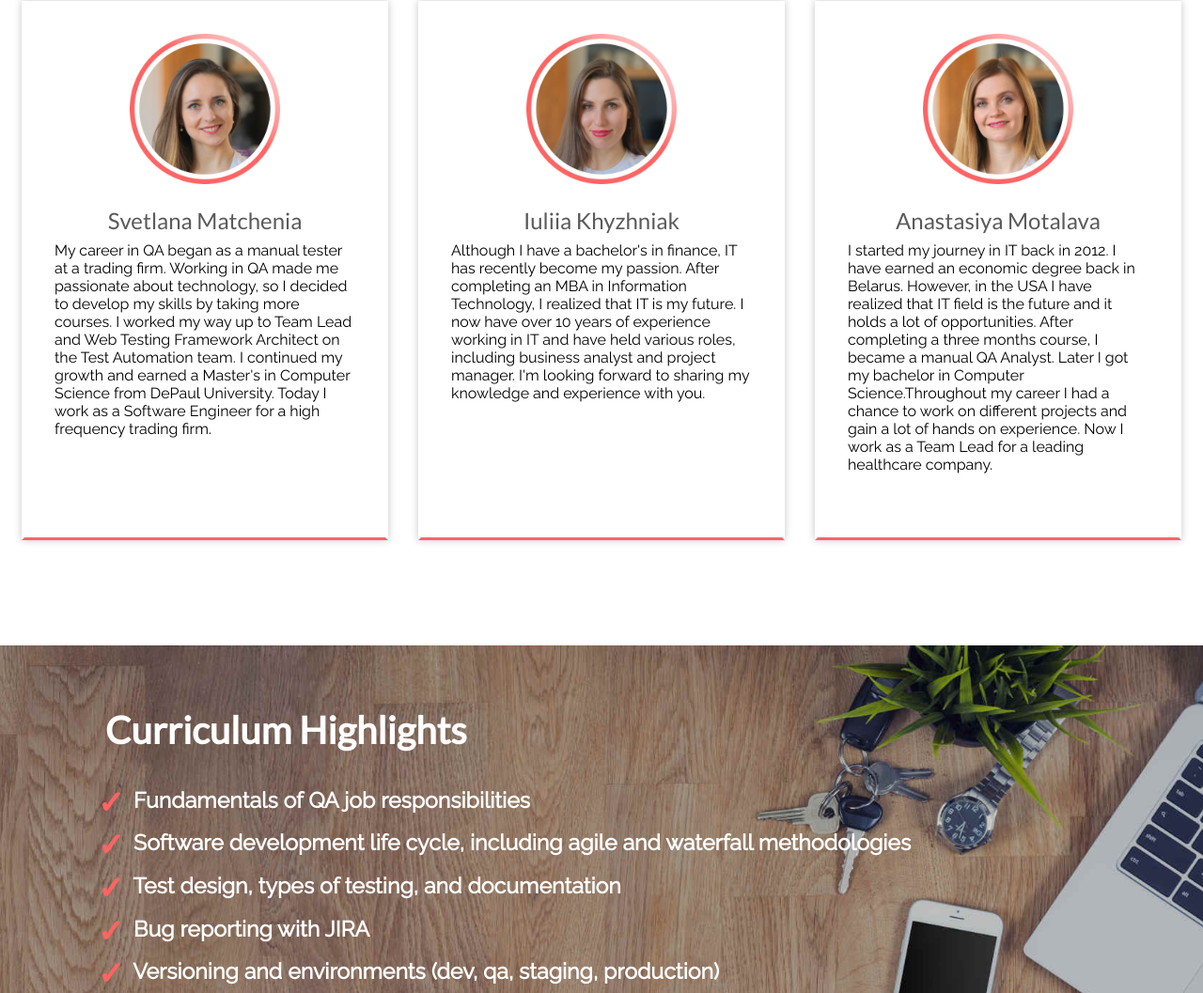
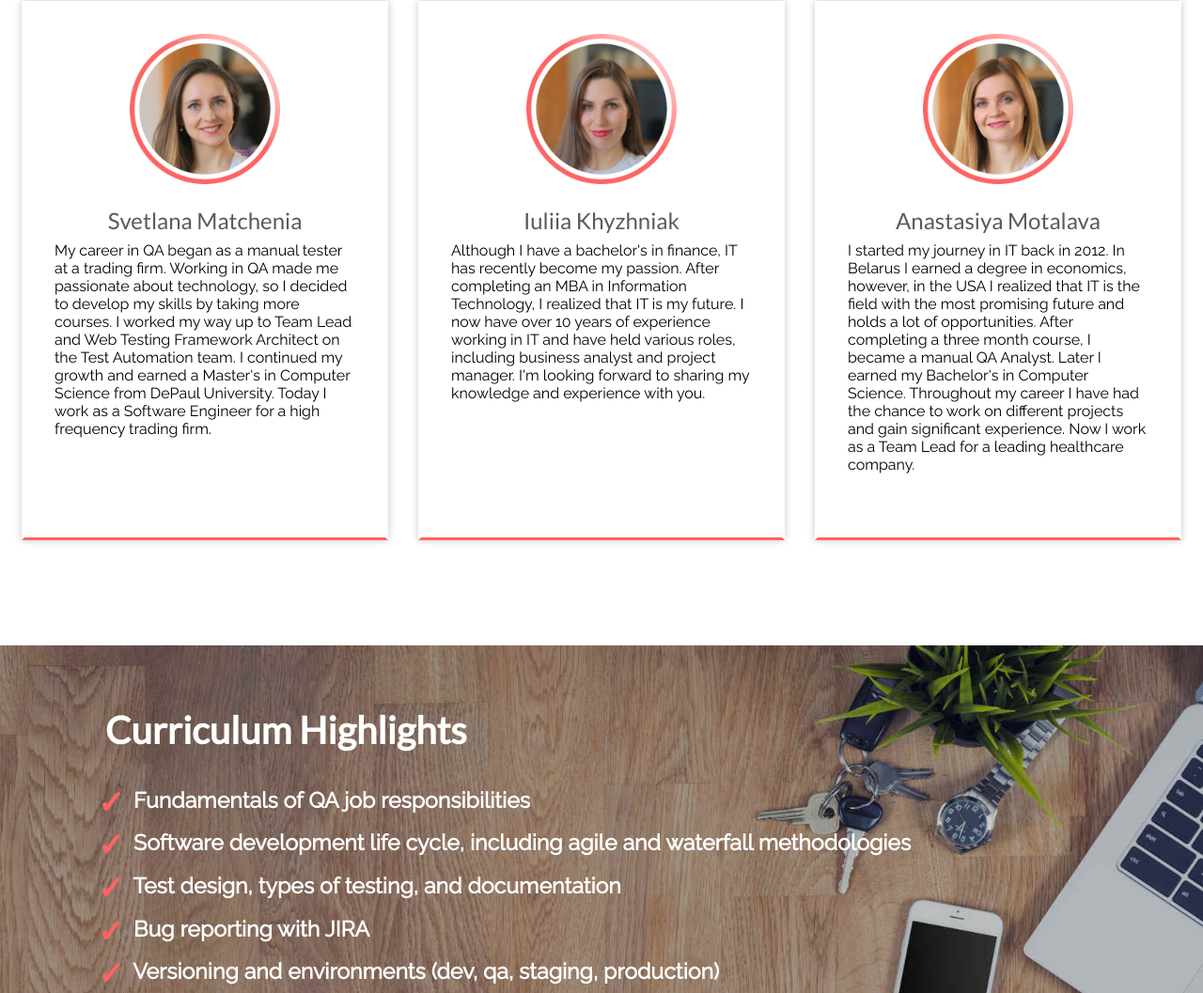
Before and after one commit to svmat/tsa, a plain HTML site: page main.html in a window 1280 px wide. Shown: the part 4114-5171 px from the top of the page at 94% size. Drawn offline with Linux system fonts and the light colour scheme.

Commit message:
Fix grammar. Add href for "QA courses" link.

```diff
--- a/main.html
+++ b/main.html
@@ -296,13 +296,13 @@
                         Anastasiya Motalava
                     </h2>
                     <p>
-                        I started my journey in IT back in 2012. I have earned an economic degree
-                        back in Belarus. However, in the USA I have realized that IT field is the
-                        future and it holds a lot of opportunities. After completing a three months
-                        course, I became a manual QA Analyst. Later I got my bachelor in
-                        Computer Science.Throughout my career I had a chance to work on different
-                        projects and gain a lot of hands on experience. Now I work as a Team Lead
-                        for a leading healthcare company.
+                        I started my journey in IT back in 2012. In Belarus I earned a degree in
+                        economics, however, in the USA I realized that IT is the field with the most
+                        promising future and holds a lot of opportunities. After completing a three
+                        month course, I became a manual QA Analyst. Later I earned my Bachelor's in
+                        Computer Science. Throughout my career I have had the chance to work on
+                        different projects and gain significant experience. Now I work as a Team
+                        Lead for a leading healthcare company.
                     </p>
                 </div>
             </div>
@@ -569,7 +569,8 @@
                     <p>
                         Bootcamp lasts 10 weeks. We accept students on a rolling basis. You can
                         enroll at anytime for any future cohor. For upcoming corhort dates, please
-                        check out our <a href="?">QA course</a> page
+                        check out our <a href="https://techskillacademy.thinkific.com">QA course</a>
+                        page
                     </p>
                 </div>
             </div>
```
